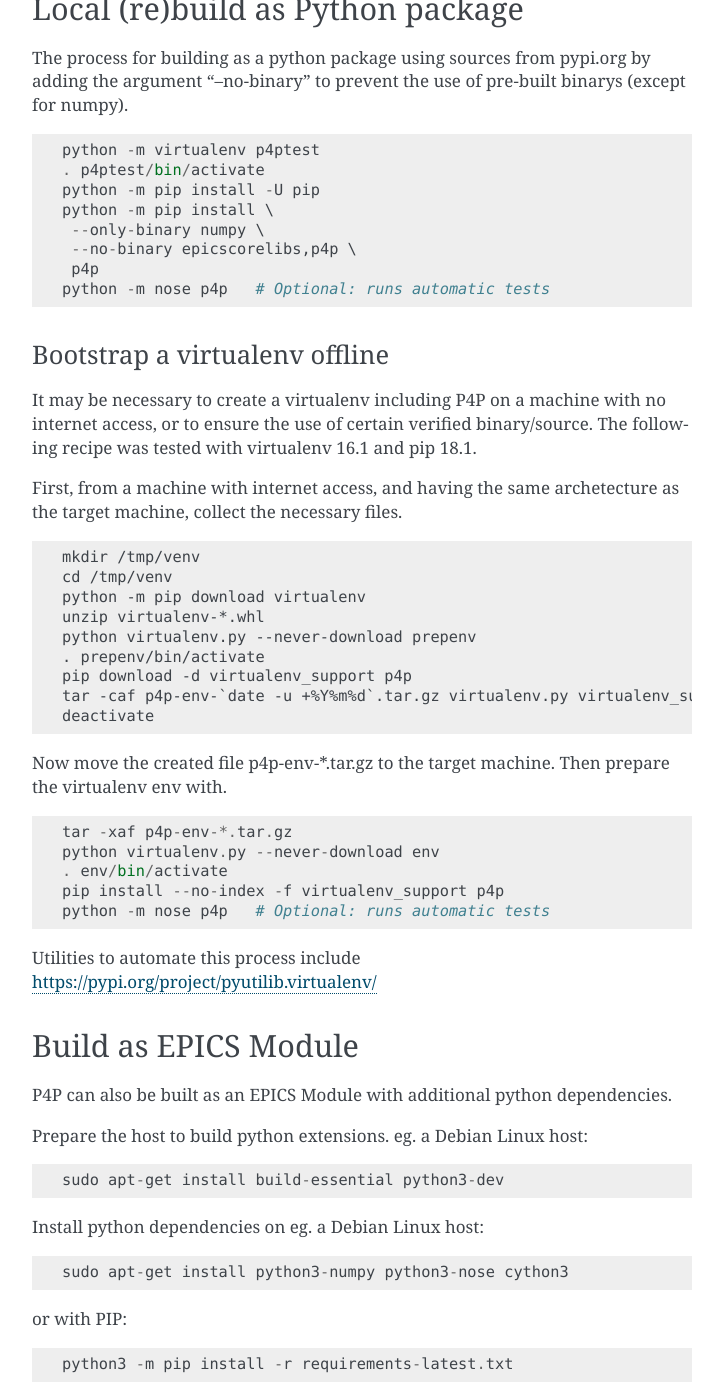
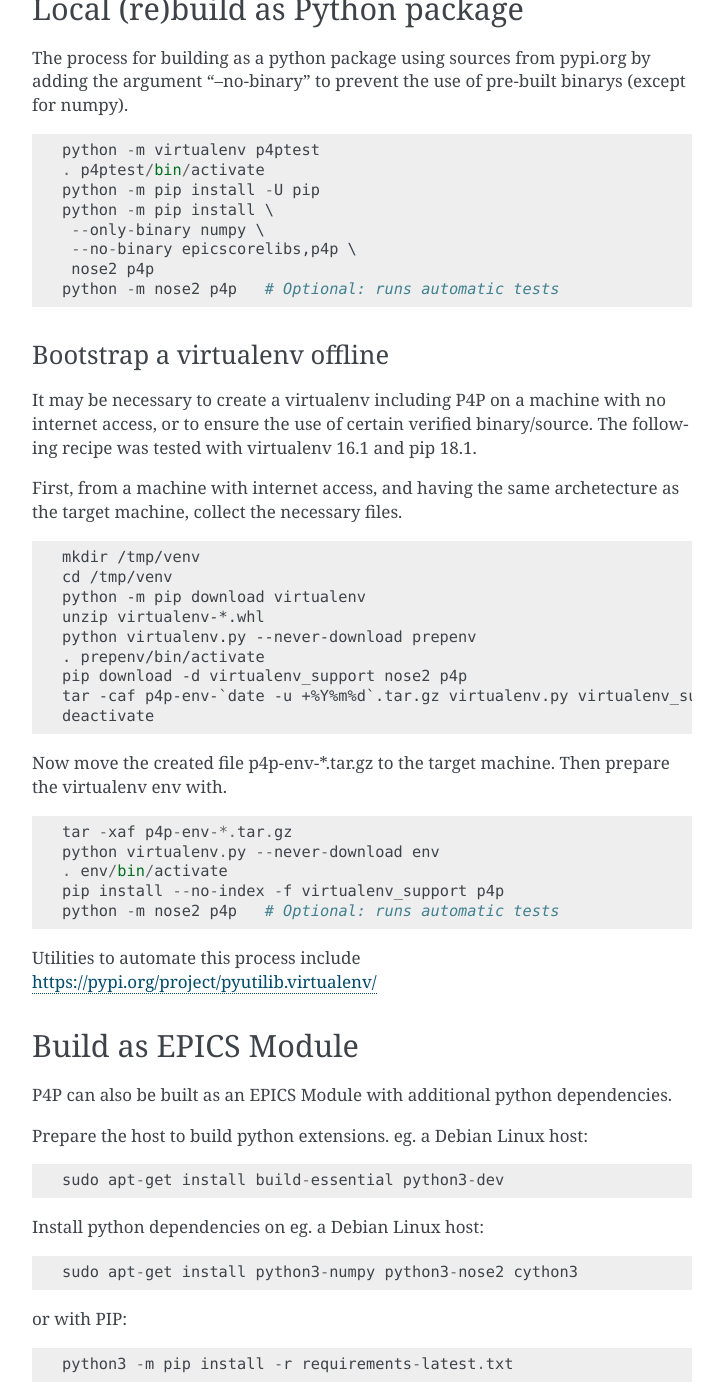
Before and after one commit to epics-base/p4p, a Sphinx documentation site: the page built from documentation/building.rst, in a window 1280 px wide and 1400 px high, scrolled down 708 px. Shown: the whole window, without its empty margins (388-1111 px from the left). Built offline with Sphinx 7.4.7, drawn with Linux system fonts in a browser that asks for light colours; some of the changed text lies outside the part shown.

Commit message:
switch testing to nose2
Classic 'nose' doesn't detect any tests with
py >=3.8 on windows...

```diff
--- a/documentation/building.rst
+++ b/documentation/building.rst
@@ -11,7 +11,7 @@
 * Python 2.7 or >=3.4
 * numpy >=1.6
 * Cython >=0.25.2
-* nosetests (Optional, recommended to run unittests)
+* nose2 (Optional, recommended to run unittests)
 
 and
 
@@ -44,8 +44,8 @@
     python -m pip install \
      --only-binary numpy \
      --no-binary epicscorelibs,p4p \
-     p4p
-    python -m nose p4p   # Optional: runs automatic tests
+     nose2 p4p
+    python -m nose2 p4p   # Optional: runs automatic tests
 
 Bootstrap a virtualenv offline
 ~~~~~~~~~~~~~~~~~~~~~~~~~~~~~~
@@ -63,7 +63,7 @@
     unzip virtualenv-*.whl
     python virtualenv.py --never-download prepenv
     . prepenv/bin/activate
-    pip download -d virtualenv_support p4p
+    pip download -d virtualenv_support nose2 p4p
     tar -caf p4p-env-`date -u +%Y%m%d`.tar.gz virtualenv.py virtualenv_support
     deactivate
 
@@ -74,7 +74,7 @@
     python virtualenv.py --never-download env
     . env/bin/activate
     pip install --no-index -f virtualenv_support p4p
-    python -m nose p4p   # Optional: runs automatic tests
+    python -m nose2 p4p   # Optional: runs automatic tests
 
 Utilities to automate this process include https://pypi.org/project/pyutilib.virtualenv/
 
@@ -89,7 +89,7 @@
 
 Install python dependencies on eg. a Debian Linux host::
 
-   sudo apt-get install python3-numpy python3-nose cython3
+   sudo apt-get install python3-numpy python3-nose2 cython3
 
 or with PIP::
 
--- a/documentation/index.rst
+++ b/documentation/index.rst
@@ -18,8 +18,8 @@
     python -m virtualenv p4ptest
     . p4ptest/bin/activate
     python -m pip install -U pip
-    python -m pip install p4p
-    python -m nose p4p   # Optional: runs automatic tests
+    python -m pip install p4p nose2
+    python -m nose2 p4p   # Optional: runs automatic tests
 
 Release tars can be downloaded from https://github.com/mdavidsaver/p4p/releases
 
--- a/documentation/starting.rst
+++ b/documentation/starting.rst
@@ -8,8 +8,8 @@
     python -m virtualenv p4ptest
     . p4ptest/bin/activate
     python -m pip install -U pip
-    python -m pip install p4p
-    python -m nose p4p   # Optional: runs automatic tests
+    python -m pip install p4p nose2
+    python -m nose2 p4p   # Optional: runs automatic tests
 
 With this complete, open three terminal instances.
 One to run a PVA client, and two more to run PVA clients.
--- a/pyproject.toml
+++ b/pyproject.toml
@@ -1,2 +1,2 @@
 [build-system]
-requires = ["setuptools", "setuptools_dso>=1.3a1", "wheel", "numpy", "Cython", "nose", "epicscorelibs>=7.0.3.99.2.0a1",]
+requires = ["setuptools", "setuptools_dso>=1.3a1", "wheel", "numpy", "Cython", "epicscorelibs>=7.0.3.99.2.0a1",]
--- a/requirements-deb10.txt
+++ b/requirements-deb10.txt
@@ -1,4 +1,4 @@
 numpy==1.16.2
-nose==1.3.7
+nose2==0.8.0
 Cython==0.29.2
 ply==3.11
--- a/requirements-deb8.txt
+++ b/requirements-deb8.txt
@@ -1,5 +1,5 @@
 numpy==1.8.2
-nose==1.3.4
+nose2==0.5.0
 # too old
 #Cython==0.21.1
 Cython==0.25.2
--- a/requirements-deb9.txt
+++ b/requirements-deb9.txt
@@ -1,4 +1,4 @@
 numpy==1.12.1
-nose==1.3.7
+nose2==0.6.5
 Cython==0.25.2
 ply==3.9
--- a/requirements-latest.txt
+++ b/requirements-latest.txt
@@ -1,4 +1,4 @@
 numpy
-nose
+nose2
 Cython
 ply
--- a/setup.py
+++ b/setup.py
@@ -116,7 +116,7 @@
         # assume ABI forward compatibility as indicated by
         # https://github.com/numpy/numpy/blob/master/numpy/core/setup_common.py#L28
         'numpy >=%s'%numpy.version.short_version,
-        'nose>=1.1.2',
+        'nose2>=0.8.0',
         'ply', # for asLib
     ],
     extras_require={
```
Also changed, not shown: other parts of documentation/building.rst (+0 -4 lines), README.md (+1 -1 lines), 2 other files.
